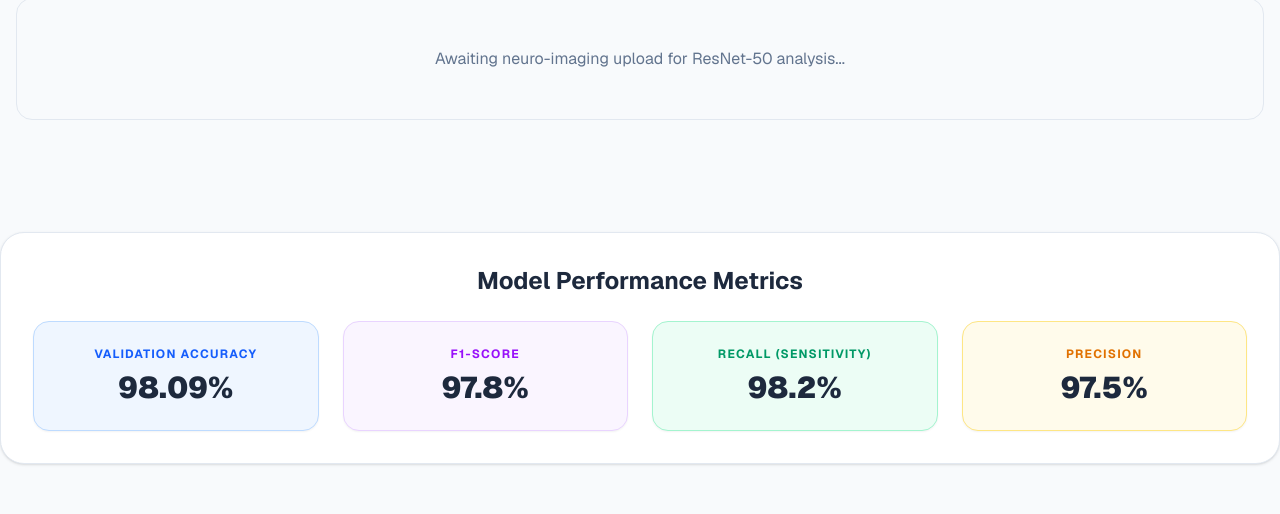
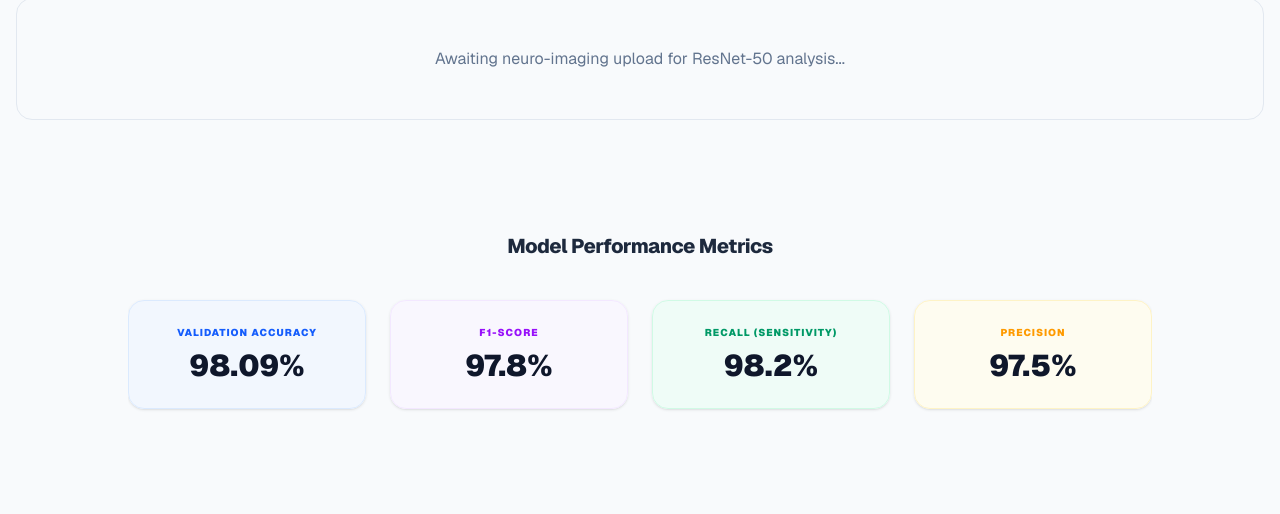
Before and after one commit to moonylit/brain-tumour-agent, a Next.js app in the folder frontend/: page / in a window 1280 px wide. Shown: the part 1544-2058 px from the top of the page. Built offline with nearby package versions, Linux system fonts and the light colour scheme; no server answers.

Commit message:
feat(ui): implement scroll-triggered staggered 3D pop-in animation for metrics

```diff
--- a/frontend/app/page.tsx
+++ b/frontend/app/page.tsx
@@ -1,6 +1,6 @@
 "use client";
 
-import { useState, useEffect } from "react";
+import { useState, useEffect, useRef } from "react";
 import Navbar from "@/components/Navbar";
 import Hero from "@/components/Hero";
 import UploadCard from "@/components/UploadCard";
@@ -9,6 +9,30 @@ import PatientTrajectoryCard from "@/components/PatientTrajectoryCard";
 import { getHeatmapUrl } from "@/lib/api";
 
 export default function Home() {
+  const metricsRef = useRef<HTMLDivElement | null>(null);
+  const [metricsVisible, setMetricsVisible] = useState(false);
+
+  useEffect(() => {
+    if (typeof IntersectionObserver === "undefined") {
+      setMetricsVisible(true);
+      return;
+    }
+
+    const observer = new IntersectionObserver(
+      ([entry]) => {
+        if (entry.isIntersecting) {
+          setMetricsVisible(true);
+        }
+      },
+      { threshold: 0.3 } // Triggers when 30% of the element is visible
+    );
+
+    if (metricsRef.current) {
+      observer.observe(metricsRef.current);
+    }
+    return () => observer.disconnect();
+  }, []);
+
   const [region, setRegion] = useState("Jaipur");
   const [activeDemoPatient, setActiveDemoPatient] = useState("Eleanor Vance");
   const [predictionResult, setPredictionResult] = useState<string | null>(null);
@@ -105,40 +129,49 @@ export default function Home() {
         />
 
         {/* Restored Full ML Statistics Section */}
-        <section
-          id="statistics"
-          className="w-full max-w-7xl mx-auto my-12 bg-white rounded-3xl border border-slate-200 shadow-sm p-8"
-        >
-          <h3 className="text-2xl font-bold text-slate-800 mb-6 text-center">
-            Model Performance Metrics
-          </h3>
-          <div className="grid grid-cols-2 md:grid-cols-4 gap-6 text-center">
-            <div className="p-6 bg-blue-50 rounded-2xl border border-blue-200 shadow-xs">
-              <p className="text-xs font-bold text-blue-600 uppercase tracking-widest">
-                Validation Accuracy
-              </p>
-              <p className="text-3xl font-black text-slate-800 mt-2">98.09%</p>
+        <section id="statistics" className="w-full">
+          <div ref={metricsRef} className="w-full max-w-5xl mx-auto py-12 perspective-1000 overflow-hidden">
+            {/* Heading slides down gently */}
+            <div className={`transition-all duration-700 ease-out mb-10 ${metricsVisible ? 'opacity-100 translate-y-0' : 'opacity-0 -translate-y-8'}`}>
+              <h3 className="text-xl font-extrabold text-slate-800 text-center tracking-tight">Model Performance Metrics</h3>
             </div>
-            <div className="p-6 bg-purple-50 rounded-2xl border border-purple-200 shadow-xs">
-              <p className="text-xs font-bold text-purple-600 uppercase tracking-widest">
-                F1-Score
-              </p>
-              <p className="text-3xl font-black text-slate-800 mt-2">97.8%</p>
-            </div>
-            <div className="p-6 bg-emerald-50 rounded-2xl border border-emerald-200 shadow-xs">
-              <p className="text-xs font-bold text-emerald-600 uppercase tracking-widest">
-                Recall (Sensitivity)
-              </p>
-              <p className="text-3xl font-black text-slate-800 mt-2">98.2%</p>
-            </div>
-            <div className="p-6 bg-amber-50 rounded-2xl border border-amber-200 shadow-xs">
-              <p className="text-xs font-bold text-amber-600 uppercase tracking-widest">
-                Precision
-              </p>
-              <p className="text-3xl font-black text-slate-800 mt-2">97.5%</p>
+
+            <div className="grid grid-cols-1 md:grid-cols-4 gap-6">
+              {/* Card 1: Validation Accuracy */}
+              <div className={`flex flex-col items-center justify-center p-6 rounded-2xl bg-blue-50/70 border border-blue-100 shadow-sm ${metricsVisible ? 'animate-[popIn3D_0.7s_ease-out_forwards]' : 'opacity-0'}`} style={{ animationDelay: '100ms' }}>
+                <span className="text-[10px] font-black text-blue-600 uppercase tracking-widest mb-2 text-center">Validation Accuracy</span>
+                <span className="text-3xl font-black text-slate-900">98.09%</span>
+              </div>
+
+              {/* Card 2: F1-Score */}
+              <div className={`flex flex-col items-center justify-center p-6 rounded-2xl bg-purple-50/70 border border-purple-100 shadow-sm ${metricsVisible ? 'animate-[popIn3D_0.7s_ease-out_forwards]' : 'opacity-0'}`} style={{ animationDelay: '300ms' }}>
+                <span className="text-[10px] font-black text-purple-600 uppercase tracking-widest mb-2 text-center">F1-Score</span>
+                <span className="text-3xl font-black text-slate-900">97.8%</span>
+              </div>
+
+              {/* Card 3: Recall */}
+              <div className={`flex flex-col items-center justify-center p-6 rounded-2xl bg-emerald-50/70 border border-emerald-100 shadow-sm ${metricsVisible ? 'animate-[popIn3D_0.7s_ease-out_forwards]' : 'opacity-0'}`} style={{ animationDelay: '500ms' }}>
+                <span className="text-[10px] font-black text-emerald-600 uppercase tracking-widest mb-2 text-center">Recall (Sensitivity)</span>
+                <span className="text-3xl font-black text-slate-900">98.2%</span>
+              </div>
+
+              {/* Card 4: Precision */}
+              <div className={`flex flex-col items-center justify-center p-6 rounded-2xl bg-amber-50/70 border border-amber-100 shadow-sm ${metricsVisible ? 'animate-[popIn3D_0.7s_ease-out_forwards]' : 'opacity-0'}`} style={{ animationDelay: '700ms' }}>
+                <span className="text-[10px] font-black text-amber-500 uppercase tracking-widest mb-2 text-center">Precision</span>
+                <span className="text-3xl font-black text-slate-900">97.5%</span>
+              </div>
             </div>
           </div>
         </section>
+
+        <style>{`
+          @keyframes popIn3D {
+            0% { opacity: 0; transform: translateY(60px) scale(0.9) rotateX(-40deg); }
+            70% { opacity: 1; transform: translateY(-5px) scale(1.02) rotateX(10deg); }
+            100% { opacity: 1; transform: translateY(0) scale(1) rotateX(0); }
+          }
+          .perspective-1000 { perspective: 1000px; }
+        `}</style>
 
         {/* 5. Collapsible <details> History Accordion with Interactive Patient Switcher */}
         <details
--- a/frontend/tests/setup.ts
+++ b/frontend/tests/setup.ts
@@ -46,4 +46,18 @@ if (typeof window !== "undefined") {
     },
     configurable: true,
   });
+
+  // Polyfill IntersectionObserver for scroll-triggered animation tests
+  if (typeof (window as any).IntersectionObserver === "undefined") {
+    class MockIntersectionObserver {
+      observe = vi.fn();
+      unobserve = vi.fn();
+      disconnect = vi.fn();
+      constructor(callback: any) {
+        callback([{ isIntersecting: true }]);
+      }
+    }
+    (window as any).IntersectionObserver = MockIntersectionObserver;
+    (global as any).IntersectionObserver = MockIntersectionObserver;
+  }
 }
```
